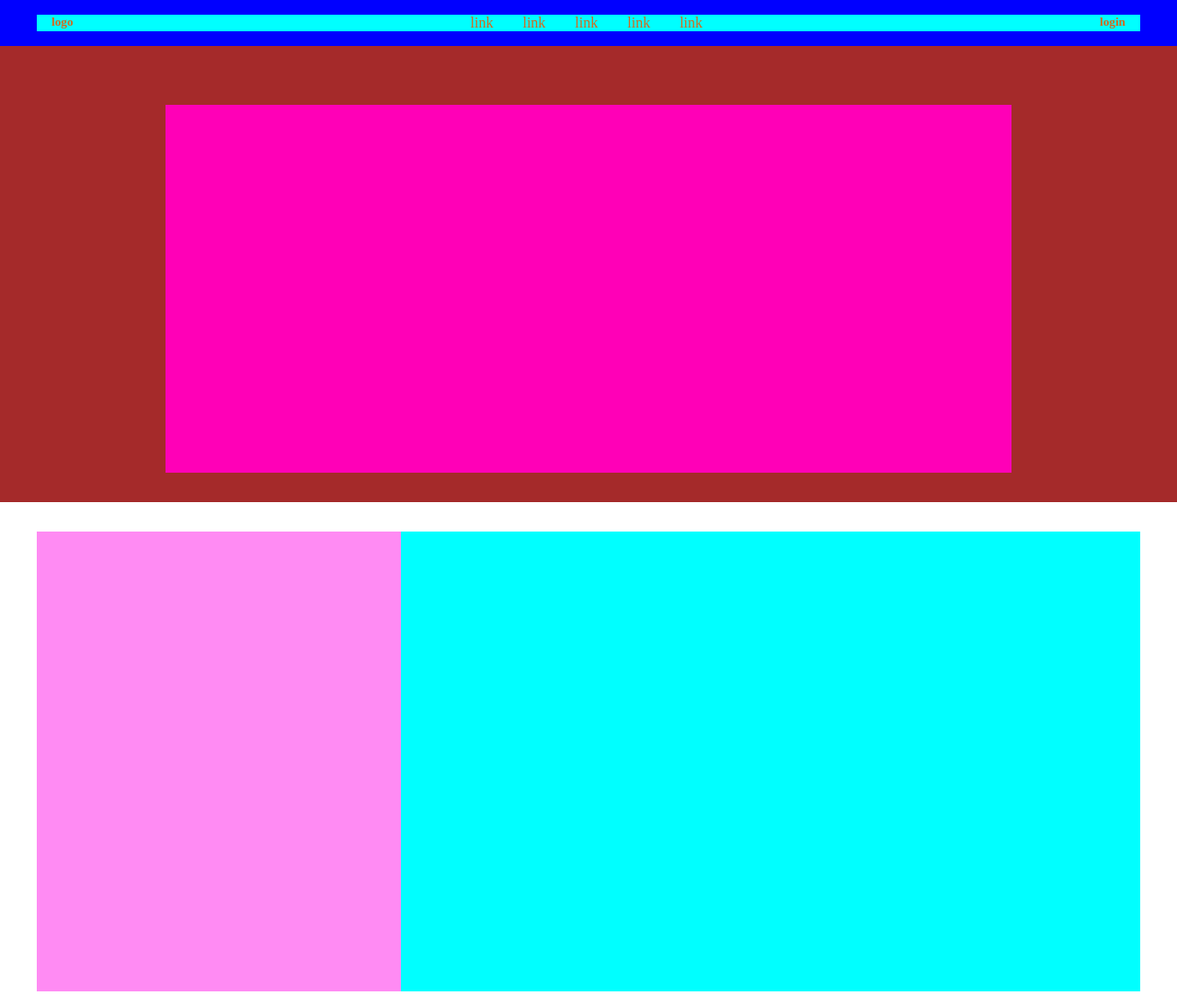
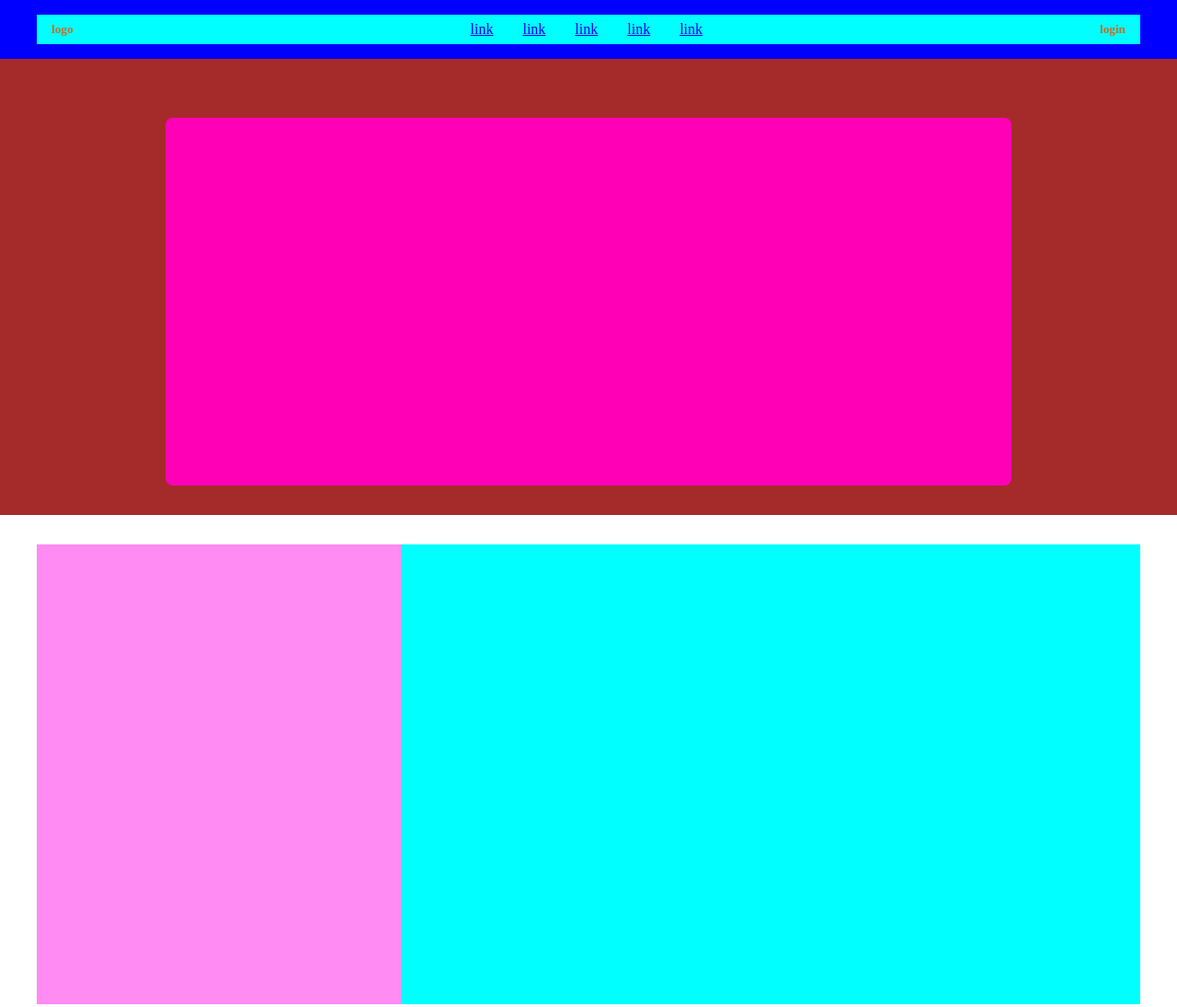
Before and after one commit to PietroFiori91/-htmlcss-struttura-discord, a plain HTML site: page index.html in a window 1280 px wide. Shown: the top 1095 px of the page at 92% size. Drawn offline with Linux system fonts and the light colour scheme.

Commit message:
correzioni varie con florian

```diff
--- a/css/style.css
+++ b/css/style.css
@@ -13,7 +13,6 @@ header {
 .header-container {
     min-height: 50px;
     background-color: blue;
-    display: flex;
     padding: 16px 32px;
 }
 
@@ -24,17 +23,14 @@ nav {
     max-width: 1200px;
     width: 100%;
     margin: auto;
-    /* justify-content: center; */
-    /* justify-content: space-between; */
+    line-height: 2rem;
 }
 
 ul {
     display: flex;
     list-style: none;
     flex-grow: 1;
-    /* align-items: center; */
     justify-content: center;
-    /* text-align: center; */
 }
 
 li {
@@ -43,14 +39,10 @@ li {
 
 .logo-nav {
     padding: 0 16px;
-    /* flex-grow: 1; */
 }
 
 .login {
     padding: 0 16px;
-    /* flex-grow: 1; */
-    /* justify-self: flex-end; */
-    /* justify-content: flex-end; */
 }
 
 .header-welcome {
@@ -60,6 +52,7 @@ li {
     background-color: rgb(255, 0, 183);
     margin:auto;
     margin-top: 64px;
+    border-radius: 0.5rem;
 }
 
 main {
@@ -123,7 +116,6 @@ footer {
 
 footer section {
     display: flex;
-    /* justify-content: space-between; */
 }
 
 footer section:last-of-type {
@@ -135,7 +127,6 @@ footer section:last-of-type {
     height: auto;
     width: 15%;
     border-right: 2px solid white;
-    /* justify-content: flex-end; */
 }
 
 
--- a/index.html
+++ b/index.html
@@ -15,11 +15,11 @@
                     <h5>logo</h5>
                 </div>
                 <ul>
-                    <li>link</li>
-                    <li>link</li>
-                    <li>link</li>
-                    <li>link</li>
-                    <li>link</li>
+                    <li><a href="#">link</a></li>
+                    <li><a href="#">link</a></li>
+                    <li><a href="#">link</a></li>
+                    <li><a href="#">link</a></li>
+                    <li><a href="#">link</a></li>
                 </ul>
                 <div class="login">
                     <h5>login</h5>
```
